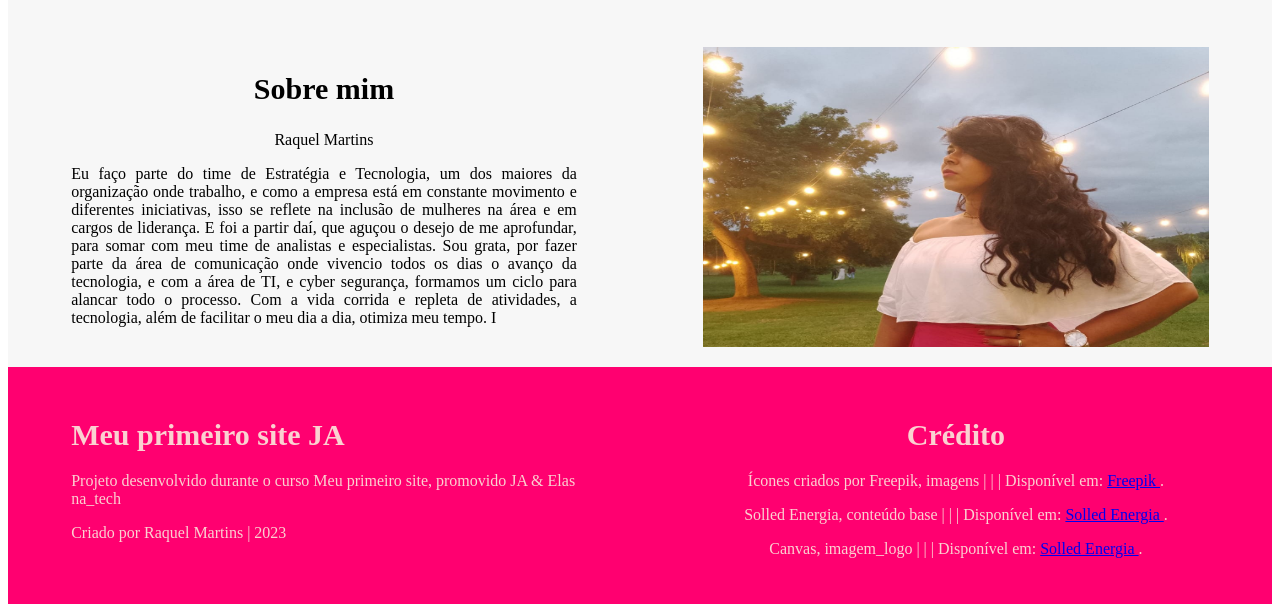
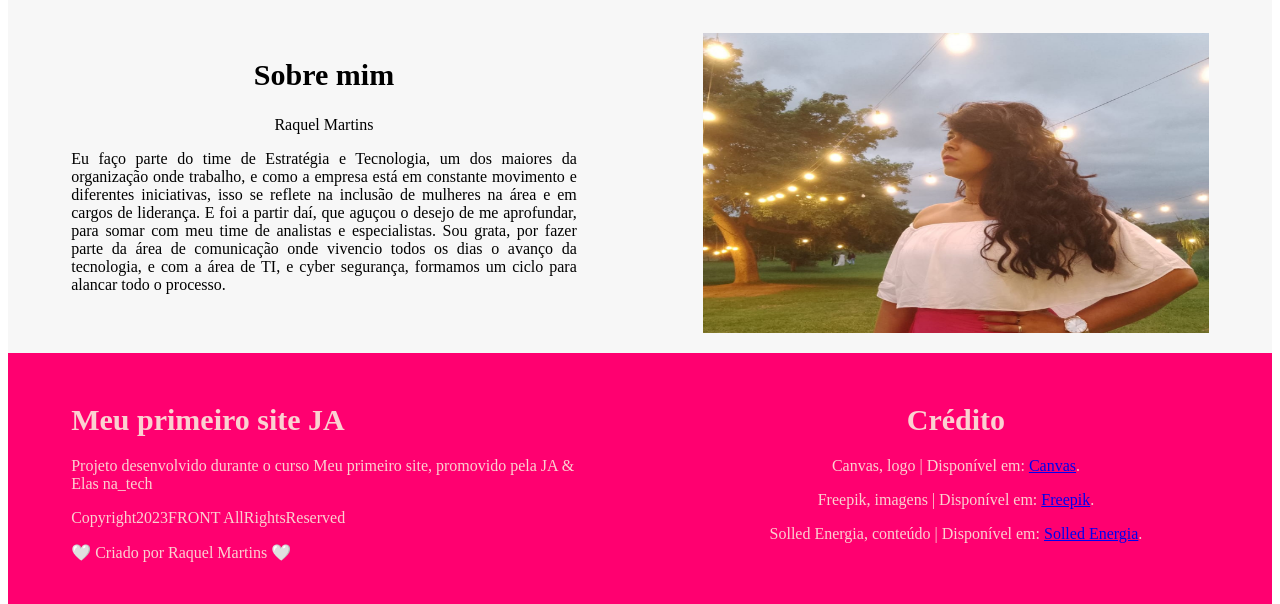
Before and after one commit to Rmartinssilva/ODS-Desafio-3, a plain HTML site: page index.html in a window 1280 px wide. Shown: the part 2193-2797 px from the top of the page. Drawn offline with Linux system fonts and the light colour scheme.

Commit message:
Update index.html
Foi realizado ajustes.

```diff
--- a/index.html
+++ b/index.html
@@ -21,7 +21,7 @@
     <figure id="capa" class="centro">
       <div class="imagem_fundo">
        <h1 class="titulo">ODS</h1>
-      <h3 class="titulo">O objetivo 7 está pautado em cinco metas que pretendem assegurar, universalmente, o acesso confiável, sustentável, moderno e a preço acessível à energia.</h3>
+       <h2 class="titulo">O objetivo 7 está pautado em cinco metas que pretendem assegurar, universalmente, o acesso confiável, sustentável, moderno e a preço acessível à energia.</h2>
        <a class="cta" href="#menu1">COMEÇAR</a>
       </div>
     </figure>
@@ -33,7 +33,6 @@
         <div class="coluna dois">
           <h1 class="centro" >Energia limpa</h1>
           <hr>
-      <p class="justificado">Garantir o acesso a fontes de energia fiáveis, sustentáveis e modernas para todos.</p>
           <p class="justificado">A energia renovável é considerada  energia verde, um modelo sustentável de produção de energia. Podemos reduzir nosso impacto ambiental, reduzir a poluição do ar, o desmatamento, a poluição do solo e da água e atender às necessidades mundiais de energia.</p>
           <p class="justificado">Energia limpa é a energia que não emite poluentes na atmosfera e que impacta apenas a natureza onde o sistema está instalado. É derivado de recursos renováveis, como vento, luz solar, marés, geotérmico, hidráulico, nuclear e biomassa. </p>
         </div>
@@ -70,8 +69,6 @@
         <h1 class="centro">Madeira</h1>
         <p class="centro">A utilização da madeira como energia pode ser feita diretamente pela queima da madeira, ou pela queima de resíduos da exploração floresta.</p>
       </div>
-
-
     </section>
    <!--Tipos-->
     <section id="menu3" class="cor_fundo">
@@ -81,17 +78,14 @@
       <div class="coluna tres fundo">
        <img src="./src/imagens/eolica (3).jpg" alt="Onda" />
        <h1 class="centro">Eólica</h1>
-
       </div>
       <div class="coluna tres fundo">
        <img src="./src/imagens/biomassa.jpg" alt="Tartaruga" />
        <h1 class="centro">Biomassa</h1>
-
       </div>
        <div class="coluna tres fundo">
        <img src="./src/imagens/solar.jpg" alt="Praia" />
        <h1 class="centro">Solar</h1>
-
       </div>
     </section>
     <!--SOBRE-->
@@ -102,8 +96,6 @@
         <p class="justificado">
         Eu faço parte do time de Estratégia e Tecnologia, um dos maiores da organização onde trabalho, e como a empresa está em constante movimento e diferentes iniciativas, isso se reflete na inclusão de mulheres na área e em cargos de liderança. E foi a partir daí, que aguçou o desejo de me aprofundar, para somar com meu time de analistas e especialistas.
         Sou grata, por fazer parte da área de comunicação onde vivencio todos os dias o avanço da tecnologia, e com a área de TI, e cyber segurança, formamos um ciclo para alancar todo o processo.
-        Com a vida corrida e repleta de atividades, a tecnologia, além de facilitar o meu dia a dia, otimiza meu tempo. I
-        </p>
       </div>
       <div class="coluna dois">
        <img src="./src/imagens/eu.jpg"/>
@@ -113,19 +105,16 @@
     <footer>
       <div class="coluna dois">
        <h1 class="esquerda">Meu primeiro site JA</h1>
-      <p>Projeto desenvolvido durante o curso Meu primeiro site, promovido JA & Elas na_tech</p>
-      <p>Criado por Raquel Martins | 2023</p>
+       <p>Projeto desenvolvido durante o curso Meu primeiro site, promovido pela JA & Elas na_tech</p>
+       <p>Copyright2023<span class="color color-vermelho">FRONT</span> AllRightsReserved</p>
+       <p>🤍 Criado por Raquel Martins 🤍</p>
       </div>
-</div>
+
       <div class="coluna dois">
        <h1>Crédito</h1>
-  <p class="centro">Ícones criados por Freepik, imagens | | | Disponível em: <a href="https://br.freepik.com/" target="_blank" rel="noopener noreferrer"> Freepik </a>.</p></li></p>
-
-  <p class="centro">Solled Energia, conteúdo base | | | Disponível em: <a href="https://www.solledenergia.com.br/" target="_blank" rel="noopener noreferrer"> Solled Energia </a>.</p></li></p>
-
-
-  <p class="centro">Canvas, imagem_logo | | | Disponível em: <a href="https://www.canva.com/" target="_blank" rel="noopener noreferrer"> Solled Energia </a>.</p></li></p>
-
+       <p class="centro">Canvas, logo | Disponível em: <a href="https://www.canva.com/" rel="noopener noreferrer">Canvas</a>.</p></li></p>
+       <p class="centro">Freepik, imagens | Disponível em: <a href="https://br.freepik.com/" target="_blank" rel="noopener noreferrer">Freepik</a>.</p></li></p>
+       <p class="centro">Solled Energia, conteúdo | Disponível em: <a href="https://www.solledenergia.com.br/" target="_blank" rel="noopener noreferrer">Solled Energia</a>.</p></li></p>
       </div>
     </footer>
   </body>
```
Lines whose indentation alone changed are shown as unchanged.
